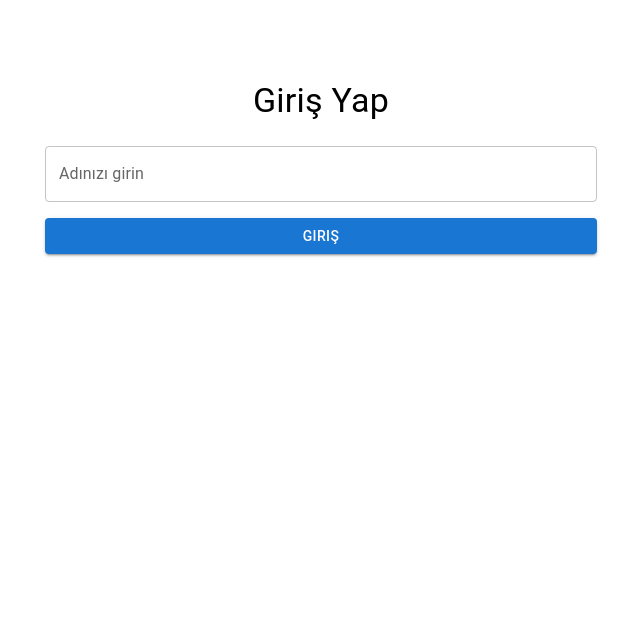
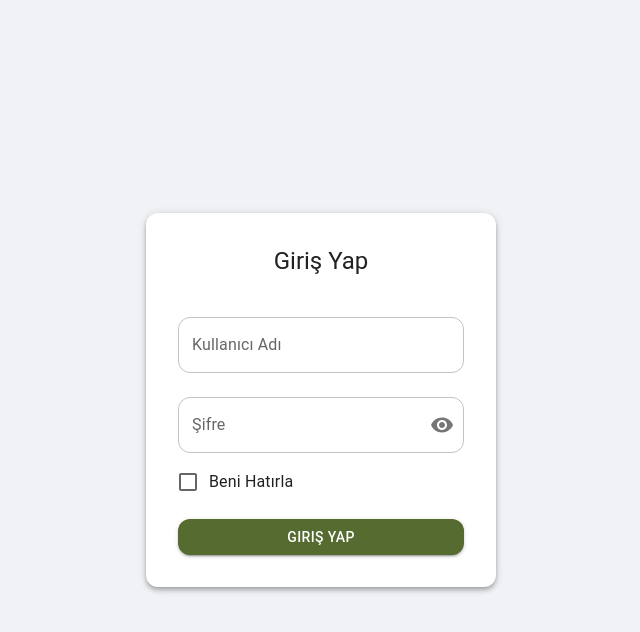
Before and after one commit to Dotzy2482/alisveris-uygulamasi, a React (Create React App) app: page /login in a window 1280 px wide. Shown: the top 632 px of the page, without its empty margins (319-959 px from the left). Built offline with nearby package versions, Linux system fonts and the light colour scheme.

Commit message:
Login sayfasına şifre göster/gizle, logout, tema güncellemeleri, tasarım düzenlemeleri eklendi

```diff
--- /dev/null
+++ b/src/Theme/theme.ts
@@ -0,0 +1,24 @@
+import { createTheme } from "@mui/material/styles";
+
+const theme = createTheme({
+  palette: {
+    background: {
+      default: "#FAFAF5", // Arka plan
+    },
+    primary: {
+      main: "#556B2F", // Ana buton
+      contrastText: "#ffffff",
+    },
+    secondary: {
+      main: "#FDE68A", // Hover veya ikinci buton
+    },
+    success: {
+      main: "#CDE4A7", // Onay butonları vb.
+    },
+  },
+  shape: {
+    borderRadius: 12, // Tüm bileşenlerde köşe yumuşaklığı
+  },
+});
+
+export default theme;
--- a/src/components/FilterSidebar.tsx
+++ b/src/components/FilterSidebar.tsx
@@ -1,16 +1,5 @@
 import React from "react";
-import {
-  Box,
-  Typography,
-  TextField,
-  FormControl,
-  InputLabel,
-  Select,
-  MenuItem,
-  Slider,
-  Stack,
-} from "@mui/material";
-import { useTranslation } from "react-i18next";
+import { Typography, TextField, FormControl, InputLabel, Select, MenuItem, Slider, Stack, Paper } from "@mui/material";
 
 interface Props {
   searchTerm: string;
@@ -38,8 +27,20 @@ const FilterSidebar: React.FC<Props> = ({
   };
 
   return (
-    <Box width="250px" pr={3}>
-      <Typography variant="h6" gutterBottom>Filtrele</Typography>
+    <Paper
+      elevation={3}
+      sx={{
+        width: "250px",
+        p: 3,
+        borderRadius: "12px",
+        backgroundColor: "#fefefe",
+        boxShadow: "0 2px 10px rgba(0, 0, 0, 0.1)",
+        height: "fit-content",
+      }}
+    >
+      <Typography variant="h6" gutterBottom>
+        Filtrele
+      </Typography>
 
       <TextField
         label="Ürün Ara"
@@ -96,7 +97,7 @@ const FilterSidebar: React.FC<Props> = ({
           }}
         />
       </Stack>
-    </Box>
+    </Paper>
   );
 };
 
--- a/src/components/Header.tsx
+++ b/src/components/Header.tsx
@@ -8,15 +8,20 @@ import Button from "@mui/material/Button";
 import { useTranslation } from "react-i18next";
 import trFlag from "../assets/flags/tr.svg";
 import enFlag from "../assets/flags/en.svg";
-import { useUser } from "../context/UserContext";
-import { Link } from "react-router-dom";
+import { Link, useNavigate } from "react-router-dom"; // YENİ
 
 const Header = () => {
   const { i18n, t } = useTranslation();
-  const { userName } = useUser();
+  const userName = localStorage.getItem("userName");
+  const navigate = useNavigate(); // YENİ
 
   const changeLanguage = (lng: "tr" | "en") => {
     i18n.changeLanguage(lng);
+  };
+
+  const handleLogout = () => {
+    localStorage.removeItem("userName");
+    navigate("/login");
   };
 
   return (
@@ -39,6 +44,14 @@ const Header = () => {
         <Box display="flex" alignItems="center" gap={2}>
           <Typography>{userName}</Typography>
 
+          <Button
+            variant="outlined"
+            color="inherit"
+            onClick={handleLogout}
+          >
+            Çıkış Yap
+          </Button>
+
           <Link to="/cart" style={{ textDecoration: "none" }}>
             <Button variant="contained" color="secondary">
               Sepetim
--- a/src/index.tsx
+++ b/src/index.tsx
@@ -1,12 +1,15 @@
-import React from 'react';
-import ReactDOM from 'react-dom/client';
-import './index.css';
-import App from './App';
-import './i18n/i18n';
+import React from "react";
+import ReactDOM from "react-dom/client";
+import App from "./App";
+import { ThemeProvider, CssBaseline } from "@mui/material";
+import theme from "./Theme/theme";
 
-const root = ReactDOM.createRoot(document.getElementById('root') as HTMLElement);
+const root = ReactDOM.createRoot(document.getElementById("root") as HTMLElement);
 root.render(
   <React.StrictMode>
-    <App />
+    <ThemeProvider theme={theme}>
+      <CssBaseline /> {/* MUI varsayılan stil sıfırlayıcı */}
+      <App />
+    </ThemeProvider>
   </React.StrictMode>
 );
--- a/src/pages/HomePage.tsx
+++ b/src/pages/HomePage.tsx
@@ -3,10 +3,10 @@ import { Box, Grid } from "@mui/material";
 import { products } from "../utils/products";
 import ProductCard from "../components/ProductCard";
 import FilterSidebar from "../components/FilterSidebar";
-import { useCart } from "../context/CartContext"; // EKLENDİ
+import { useCart } from "../context/CartContext";
 
 const HomePage = () => {
-  const { addToCart } = useCart(); // EKLENDİ
+  const { addToCart } = useCart();
 
   const [priceRange, setPriceRange] = useState<number[]>([0, 2000]);
   const [searchTerm, setSearchTerm] = useState("");
@@ -19,12 +19,12 @@ const HomePage = () => {
     const matchesSearch = product.name.toLowerCase().includes(searchTerm.toLowerCase());
     const matchesMin = product.price >= priceRange[0];
     const matchesMax = product.price <= priceRange[1];
-
     return matchesCategory && matchesSearch && matchesMin && matchesMax;
   });
 
   return (
-    <Box display="flex" p={3}>
+    <Box display="flex" px="45px" pt={3}>
+      <Box mr="46px">
         <FilterSidebar
           searchTerm={searchTerm}
           onSearchChange={setSearchTerm}
@@ -34,6 +34,7 @@ const HomePage = () => {
           priceRange={priceRange}
           onPriceRangeChange={setPriceRange}
         />
+      </Box>
 
       <Box flex={1}>
         <Grid container spacing={2}>
--- a/src/pages/LoginPage.tsx
+++ b/src/pages/LoginPage.tsx
@@ -1,43 +1,106 @@
 import React, { useState } from "react";
-import { Box, Button, TextField, Typography, Container } from "@mui/material";
+import {
+  Box,
+  TextField,
+  Button,
+  Checkbox,
+  FormControlLabel,
+  Typography,
+  Snackbar,
+  Alert,
+  Paper,
+  IconButton,
+  InputAdornment,
+} from "@mui/material";
+import { Visibility, VisibilityOff } from "@mui/icons-material";
 import { useNavigate } from "react-router-dom";
-import { useUser } from "../context/UserContext";
 
 const LoginPage = () => {
-  const [name, setNameInput] = useState("");
+  const [userName, setUserName] = useState("");
+  const [password, setPassword] = useState("");
+  const [showPassword, setShowPassword] = useState(false);
+  const [rememberMe, setRememberMe] = useState(false);
+  const [error, setError] = useState(false);
   const navigate = useNavigate();
-  const { setUserName } = useUser();
 
   const handleLogin = () => {
-    if (name.trim()) {
-      setUserName(name);
+    if (userName.trim() && password.trim()) {
+      localStorage.setItem("userName", userName);
       navigate("/");
+    } else {
+      setError(true);
     }
   };
 
+  const handleClose = () => setError(false);
+  const togglePasswordVisibility = () => setShowPassword(!showPassword);
+
   return (
-    <Container maxWidth="sm">
-      <Box mt={10} textAlign="center">
-        <Typography variant="h4" mb={3}>
+    <Box
+      display="flex"
+      justifyContent="center"
+      alignItems="center"
+      height="100vh"
+      bgcolor="#f0f2f5"
+    >
+      <Paper elevation={4} sx={{ padding: 4, width: 350 }}>
+        <Typography variant="h5" mb={3} textAlign="center">
           Giriş Yap
         </Typography>
+
         <TextField
-          label="Adınızı girin"
-          variant="outlined"
+          label="Kullanıcı Adı"
           fullWidth
-          value={name}
-          onChange={(e) => setNameInput(e.target.value)}
+          margin="normal"
+          value={userName}
+          onChange={(e) => setUserName(e.target.value)}
         />
+
+        <TextField
+          label="Şifre"
+          type={showPassword ? "text" : "password"}
+          fullWidth
+          margin="normal"
+          value={password}
+          onChange={(e) => setPassword(e.target.value)}
+          InputProps={{
+            endAdornment: (
+              <InputAdornment position="end">
+                <IconButton onClick={togglePasswordVisibility} edge="end">
+                  {showPassword ? <VisibilityOff /> : <Visibility />}
+                </IconButton>
+              </InputAdornment>
+            ),
+          }}
+        />
+
+        <FormControlLabel
+          control={
+            <Checkbox
+              checked={rememberMe}
+              onChange={(e) => setRememberMe(e.target.checked)}
+            />
+          }
+          label="Beni Hatırla"
+        />
+
         <Button
+          fullWidth
           variant="contained"
-          fullWidth
+          color="primary"
           sx={{ mt: 2 }}
           onClick={handleLogin}
         >
-          Giriş
+          Giriş Yap
         </Button>
-      </Box>
-    </Container>
+      </Paper>
+
+      <Snackbar open={error} autoHideDuration={3000} onClose={handleClose}>
+        <Alert severity="error" onClose={handleClose}>
+          Kullanıcı adı ve şifre gereklidir.
+        </Alert>
+      </Snackbar>
+    </Box>
   );
 };
 
--- a/src/routes/AppRouter.tsx
+++ b/src/routes/AppRouter.tsx
@@ -1,4 +1,4 @@
-import React, { useEffect, useState } from "react";
+import React from "react";
 import { Routes, Route, Navigate, useLocation } from "react-router-dom";
 import LoginPage from "../pages/LoginPage";
 import HomePage from "../pages/HomePage";
@@ -7,22 +7,14 @@ import CartPage from "../pages/CartPage";
 import FavoritesPage from "../pages/FavoritesPage";
 
 const AppRouter = () => {
-  const [userName, setUserName] = useState<string | null>(null);
   const location = useLocation();
-
-  useEffect(() => {
-    const storedName = localStorage.getItem("userName");
-    setUserName(storedName);
-  }, []);
-
-
-  const showHeader = location.pathname !== "/login" && userName;
+  const showHeader = location.pathname !== "/login" && !!localStorage.getItem("userName");
 
   return (
     <>
       {showHeader && <Header />}
       <Routes>
-        <Route path="/" element={userName ? <HomePage /> : <Navigate to="/login" />} />
+        <Route path="/" element={localStorage.getItem("userName") ? <HomePage /> : <Navigate to="/login" />} />
         <Route path="/login" element={<LoginPage />} />
         <Route path="/cart" element={<CartPage />} />
         <Route path="/favorites" element={<FavoritesPage />} />
```
Lines whose indentation alone changed are shown as unchanged.
